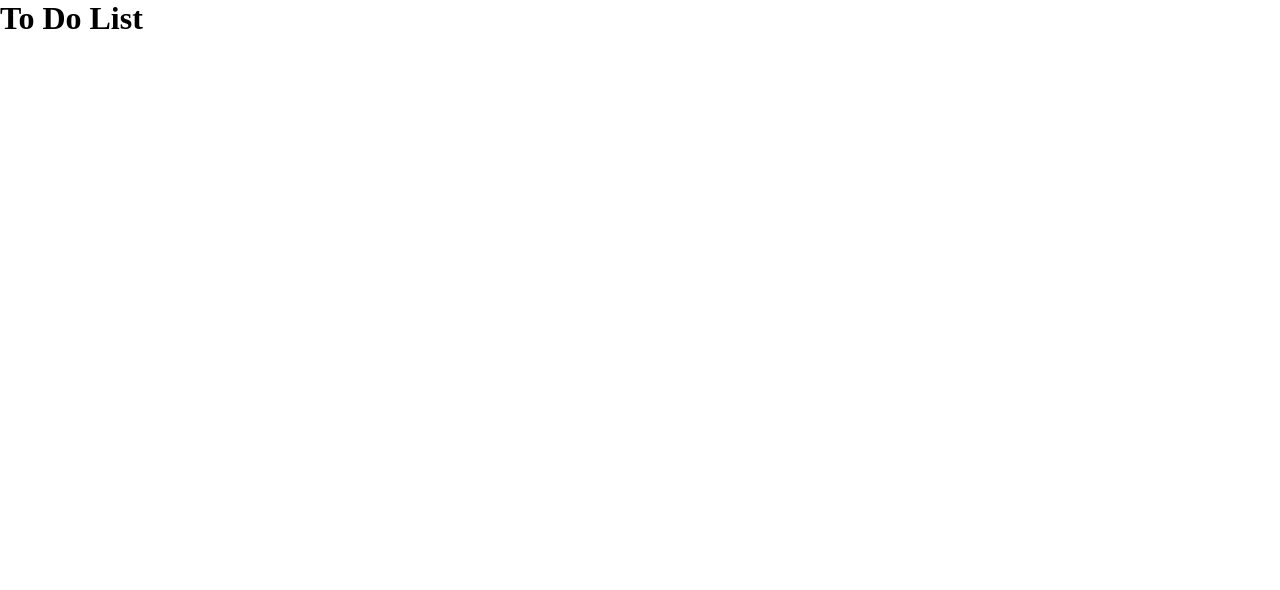
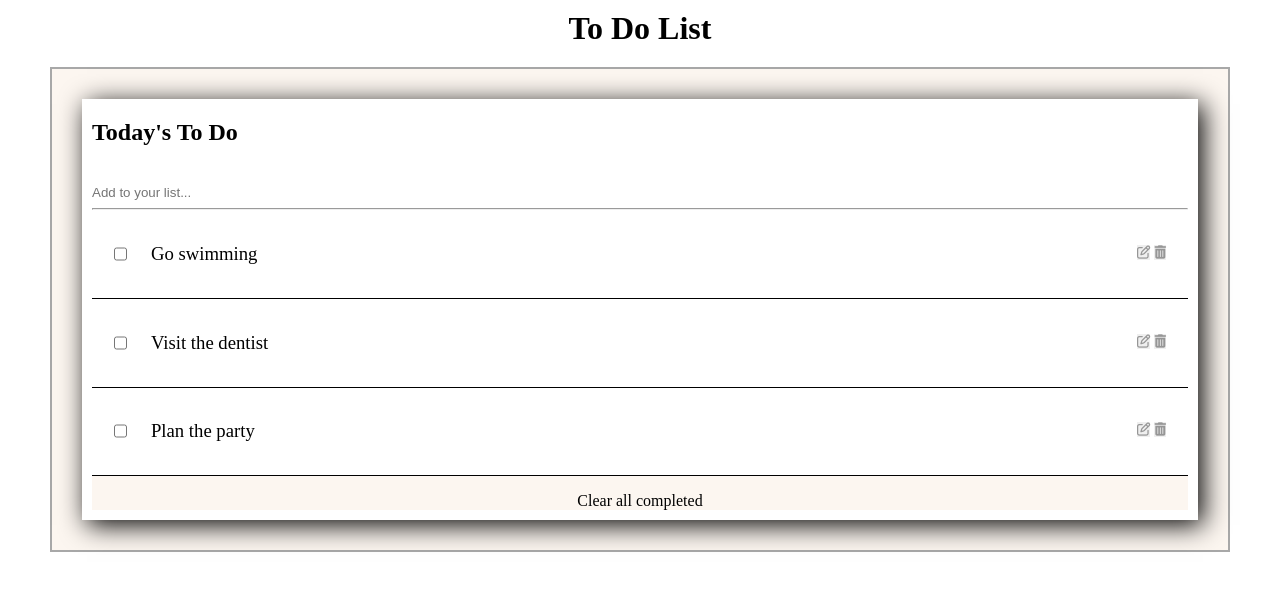
Before and after one commit to Victoria129/to-do-list, a website built with webpack: page src/index.html in a window 1280 px wide. Built offline with nearby package versions, Linux system fonts and the light colour scheme.

Commit message:
add styling for to-do-list

```diff
--- a/src/index.css
+++ b/src/index.css
@@ -3,3 +3,80 @@
     margin: 0;
     box-sizing: border-box;
 }
+
+button {
+    outline: none;
+    border: none;
+    cursor: pointer;
+}
+
+i {
+    opacity: 0.8;
+    color: gray;
+}
+
+h1 {
+    text-align: center;
+    margin-top: 10px;
+    margin-bottom: 0;
+}
+
+.outer-container {
+    display: flex;
+    flex-direction: column;
+    padding: 20px;
+    margin: 20px 50px;
+    border: 2px solid rgb(168, 168, 168);
+    background-color: rgb(252, 246, 240);
+}
+
+.inner-container {
+    margin: 10px;
+    background-color: #fff;
+    padding: 10px;
+    box-shadow: 5px 5px 25px;
+}
+
+.subtitle {
+    margin: 10px 0px 30px 0px;
+    padding-left: 0;
+}
+
+p.clear-all {
+    background-color: rgb(252, 246, 240);
+    text-align: center;
+    padding-top: 1rem;
+    cursor: pointer;
+}
+
+.to-do-list {
+    display: flex;
+    flex-direction: column;
+}
+
+.to-do-item {
+    display: flex;
+    justify-content: space-between;
+    padding: 3% 2%;
+    border-bottom: 1px solid black;
+}
+
+.add-item {
+    width: 80%;
+    height: 2rem;
+    border: none;
+}
+
+.to-do-detail {
+    display: flex;
+}
+
+.to-do-dsc {
+    font-weight: normal;
+    margin-left: 1.5rem;
+}
+
+i:hover {
+    opacity: 1;
+    color: #000;
+}
--- a/src/index.html
+++ b/src/index.html
@@ -4,11 +4,55 @@
     <meta charset="UTF-8">
     <meta http-equiv="X-UA-Compatible" content="IE=edge">
     <meta name="viewport" content="width=device-width, initial-scale=1.0">
+    <script src="https://kit.fontawesome.com/a0c445c992.js" crossorigin="anonymous"></script>
     <title>To-do-list</title>
 </head>
 <body>
     <main>
-        <h1>To Do List</h1>
+     <h1>To Do List</h1>
+        <div class="outer-container">
+            <div class="inner-container">
+                <h2 class="subtitle">Today's To Do</h2>
+                <form action="" method="post" id="to-do-form">
+                    <input type="text" class="add-item" name="to-do" id="to-do-input" placeholder="Add to your list..." required>
+                </form>
+                <hr>
+                <div class="to-do-list">
+                    <div class="to-do-item">
+                        <div class="to-do-detail">
+                            <input type="checkbox">
+                            <h3 class="to-do-dsc">Go swimming</h3>
+                        </div>
+                        <div>
+                            <button class="edit-btn"><i class="fa-regular fa-pen-to-square"></i></button>
+                            <button class="delete-btn"><i class="fa-solid fa-trash-can"></i></button>
+                        </div>
+                    </div>
+                    <div class="to-do-item">
+                        <div class="to-do-detail">
+                            <input type="checkbox">
+                            <h3 class="to-do-dsc">Visit the dentist</h3>
+                        </div>
+                        <div>
+                            <button class="edit-btn"><i class="fa-regular fa-pen-to-square"></i></button>
+                            <button class="delete-btn"><i class="fa-solid fa-trash-can"></i></button>
+                        </div>
+                    </div>
+                    <div class="to-do-item">
+                        <div class="to-do-detail">
+                            <input type="checkbox">
+                            <h3 class="to-do-dsc">Plan the party</h3>
+                        </div>
+                        <div>
+                            <button class="edit-btn"><i class="fa-regular fa-pen-to-square"></i></button>
+                            <button class="delete-btn"><i class="fa-solid fa-trash-can"></i></button>
+                        </div>
+                    </div>
+                </div>
+
+                <p class="clear-all">Clear all completed</p>
+            </div>
+        </div>
     </main>
 
 </body>
```
